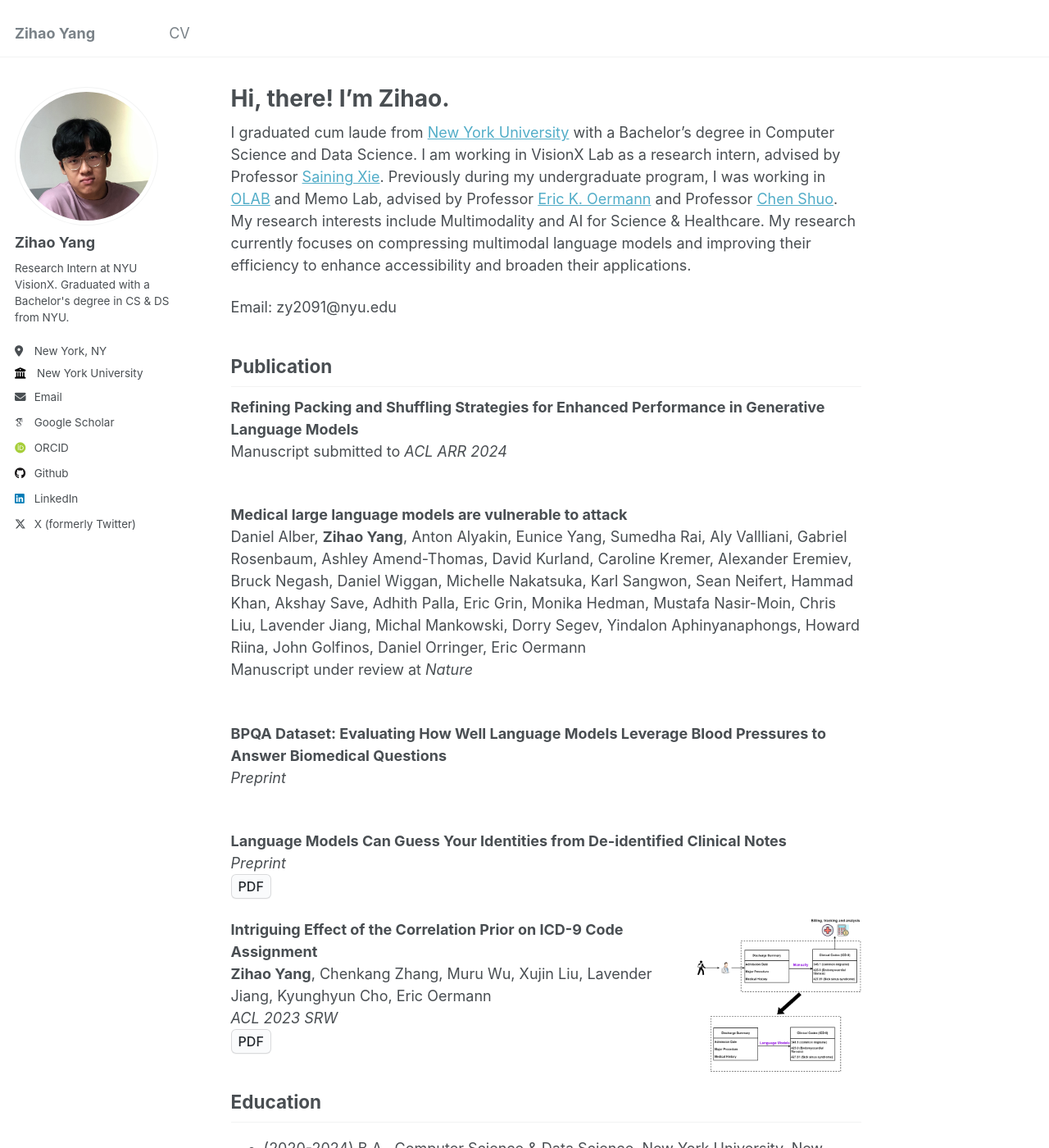
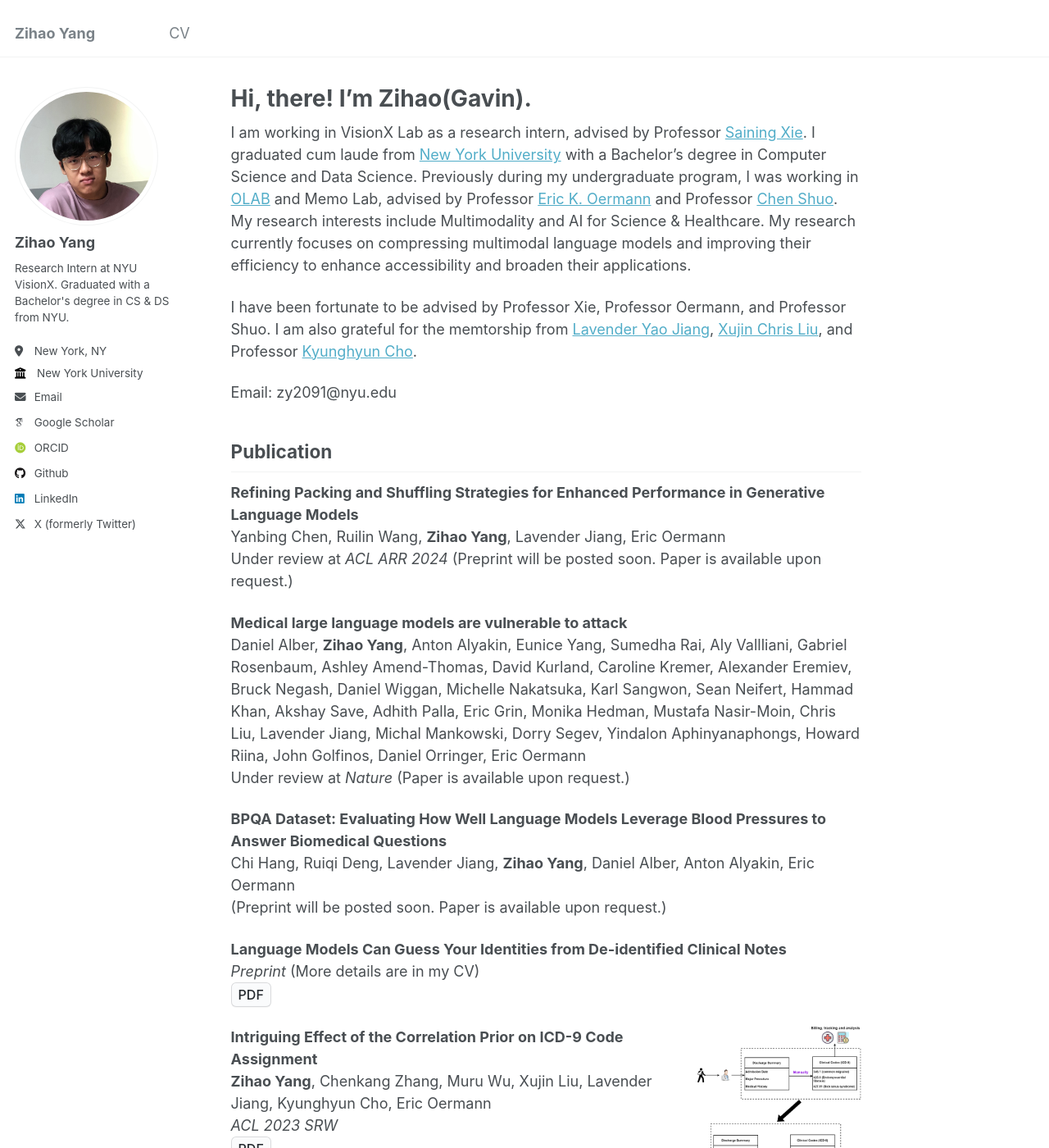
Before and after one commit to redagavin/redagavin.github.io, a Jekyll site: the page built from _pages/about.md, in a window 1280 px wide and 1400 px high. Shown: the whole window at 82% size. Built offline with Jekyll 4.4.1, drawn with Linux system fonts in a browser that asks for light colours; some web fonts are replaced.

Commit message:
Update about.md

```diff
--- a/_pages/about.md
+++ b/_pages/about.md
@@ -1,13 +1,15 @@
 ---
 permalink: /
-title: "Hi, there! I'm Zihao."
+title: "Hi, there! I'm Zihao(Gavin)."
 author_profile: true
 redirect_from:
   - /about/
   - /about.html
 ---
 
-I graduated cum laude from [New York University](https://www.nyu.edu/) with a Bachelor's degree in Computer Science and Data Science. I am working in VisionX Lab as a research intern, advised by Professor [Saining Xie](https://www.sainingxie.com/). Previously during my undergraduate program, I was working in [OLAB](https://www.nyuolab.org/) and Memo Lab, advised by Professor [Eric K. Oermann](https://nyulangone.org/doctors/1235498403/eric-k-oermann) and Professor [Chen Shuo](https://med.nyu.edu/faculty/shuo-chen). My research interests include Multimodality and AI for Science & Healthcare. My research currently focuses on compressing multimodal language models and improving their efficiency to enhance accessibility and broaden their applications.
+I am working in VisionX Lab as a research intern, advised by Professor [Saining Xie](https://www.sainingxie.com/). I graduated cum laude from [New York University](https://www.nyu.edu/) with a Bachelor's degree in Computer Science and Data Science. Previously during my undergraduate program, I was working in [OLAB](https://www.nyuolab.org/) and Memo Lab, advised by Professor [Eric K. Oermann](https://nyulangone.org/doctors/1235498403/eric-k-oermann) and Professor [Chen Shuo](https://med.nyu.edu/faculty/shuo-chen). My research interests include Multimodality and AI for Science & Healthcare. My research currently focuses on compressing multimodal language models and improving their efficiency to enhance accessibility and broaden their applications.
+
+I have been fortunate to be advised by Professor Xie, Professor Oermann, and Professor Shuo. I am also grateful for the memtorship from [Lavender Yao Jiang](https://lavenderjiang.github.io/), [Xujin Chris Liu](https://scholar.google.com/citations?user=ZY-JsPoAAAAJ&hl=en), and Professor [Kyunghyun Cho](https://kyunghyuncho.me/).
 
 Email: zy2091@nyu.edu
 
@@ -75,20 +77,22 @@ Email: zy2091@nyu.edu
 </style>
 
 **Refining Packing and Shuffling Strategies for Enhanced Performance in Generative Language Models**
-Manuscript submitted to *ACL ARR 2024*
+Yanbing Chen, Ruilin Wang, **Zihao Yang**, Lavender Jiang, Eric Oermann
+Under review at *ACL ARR 2024* (Preprint will be posted soon. Paper is available upon request.)
 <br>
 
 **Medical large language models are vulnerable to attack**
 Daniel Alber, **Zihao Yang**, Anton Alyakin, Eunice Yang, Sumedha Rai, Aly Vallliani, Gabriel Rosenbaum, Ashley Amend-Thomas, David Kurland, Caroline Kremer, Alexander Eremiev, Bruck Negash, Daniel Wiggan, Michelle Nakatsuka, Karl Sangwon, Sean Neifert, Hammad Khan, Akshay Save, Adhith Palla, Eric Grin, Monika Hedman, Mustafa Nasir-Moin, Chris Liu, Lavender Jiang, Michal Mankowski, Dorry Segev, Yindalon Aphinyanaphongs, Howard Riina, John Golfinos, Daniel Orringer, Eric Oermann
-Manuscript under review at *Nature*
+Under review at *Nature* (Paper is available upon request.)
 <br>
 
 **BPQA Dataset: Evaluating How Well Language Models Leverage Blood Pressures to Answer Biomedical Questions**
-*Preprint*
+Chi Hang, Ruiqi Deng, Lavender Jiang, **Zihao Yang**, Daniel Alber, Anton Alyakin, Eric Oermann
+(Preprint will be posted soon. Paper is available upon request.)
 <br>
 
 **Language Models Can Guess Your Identities from De-identified Clinical Notes**
-*Preprint*
+*Preprint* (More details are in my CV)
 <button class="button-4" onclick="window.open('https://openreview.net/pdf?id=pzpHajYa67','_blank')">PDF</button>
 <br>
 
```
